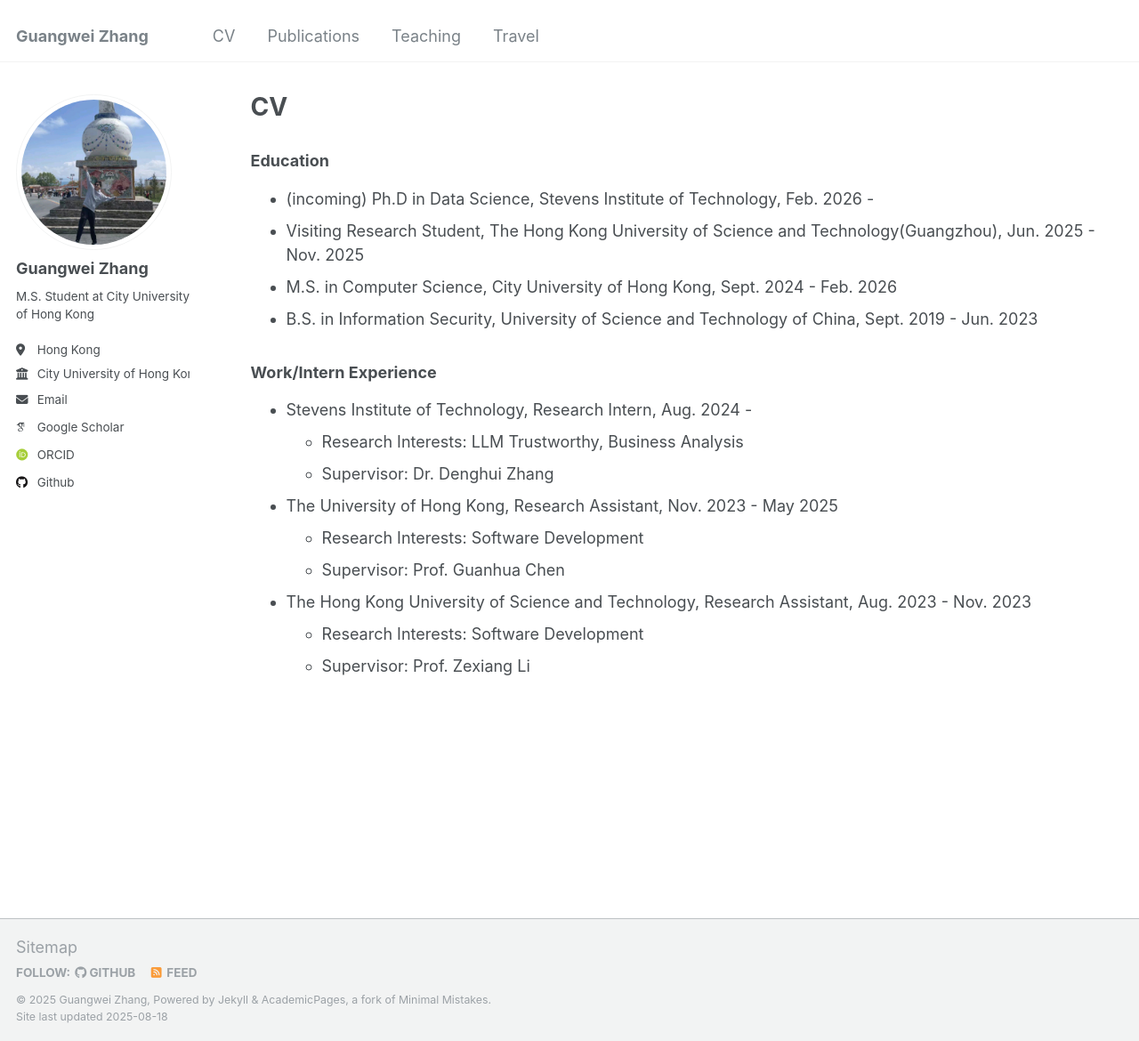
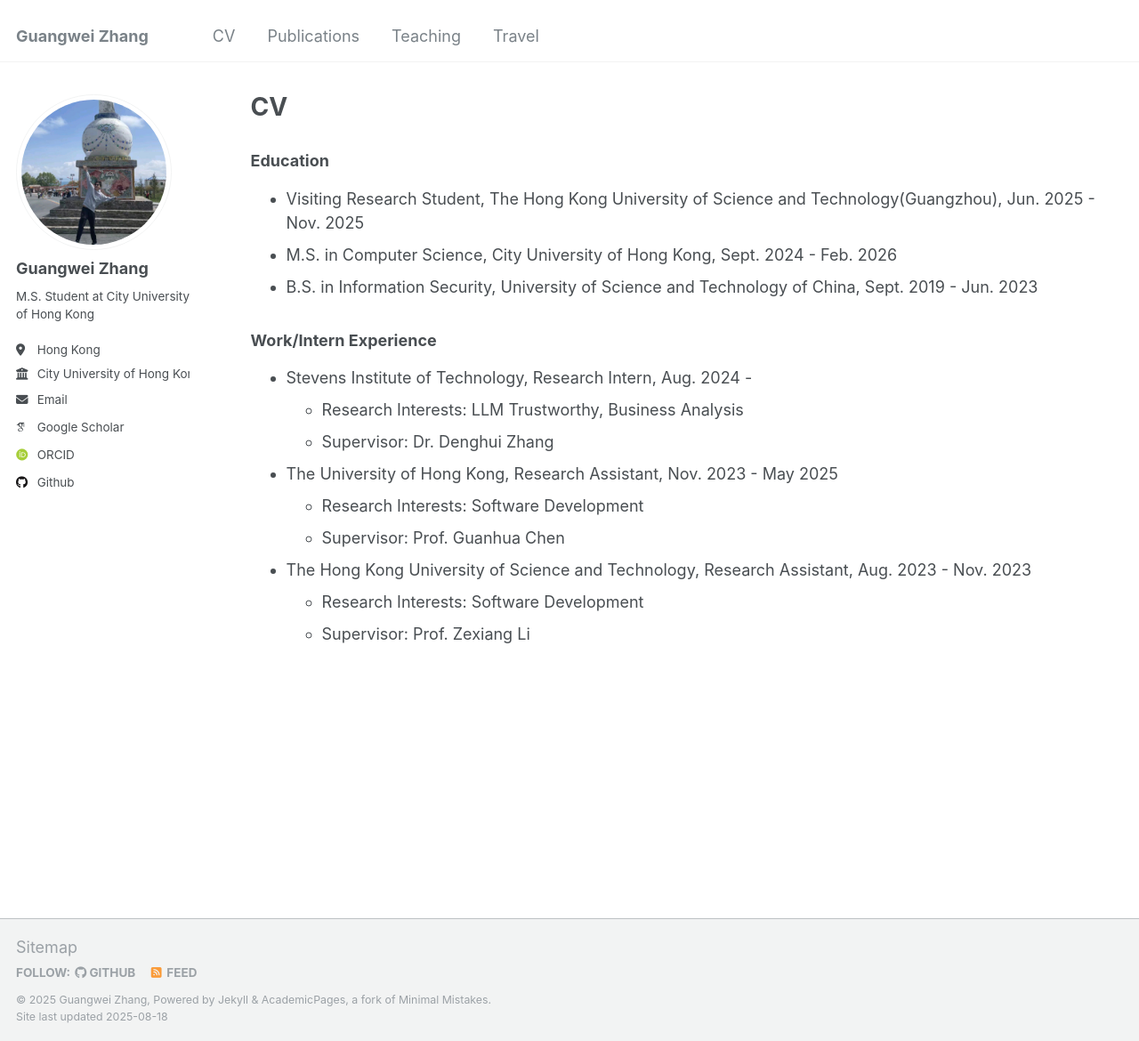
Before and after one commit to changhu73/changhu73.github.io, a Jekyll site: the page built from _pages/cv.md, in a window 1280 px wide and 1170 px high. Shown: the whole window at 89% size. Built offline with Jekyll 4.4.1, drawn with Linux system fonts in a browser that asks for light colours; some web fonts are replaced.

Commit message:
Update cv.md

```diff
--- a/_pages/cv.md
+++ b/_pages/cv.md
@@ -8,7 +8,7 @@ redirect_from:
 ---
 
 ### Education
-* (incoming) Ph.D in Data Science, Stevens Institute of Technology, Feb. 2026 -
+<!-- * (incoming) Ph.D in Data Science, Stevens Institute of Technology, Feb. 2026 -  -->
 * Visiting Research Student, The Hong Kong University of Science and Technology(Guangzhou), Jun. 2025 - Nov. 2025
 * M.S. in Computer Science, City University of Hong Kong, Sept. 2024 - Feb. 2026
 * B.S. in Information Security, University of Science and Technology of China, Sept. 2019 - Jun. 2023
```
